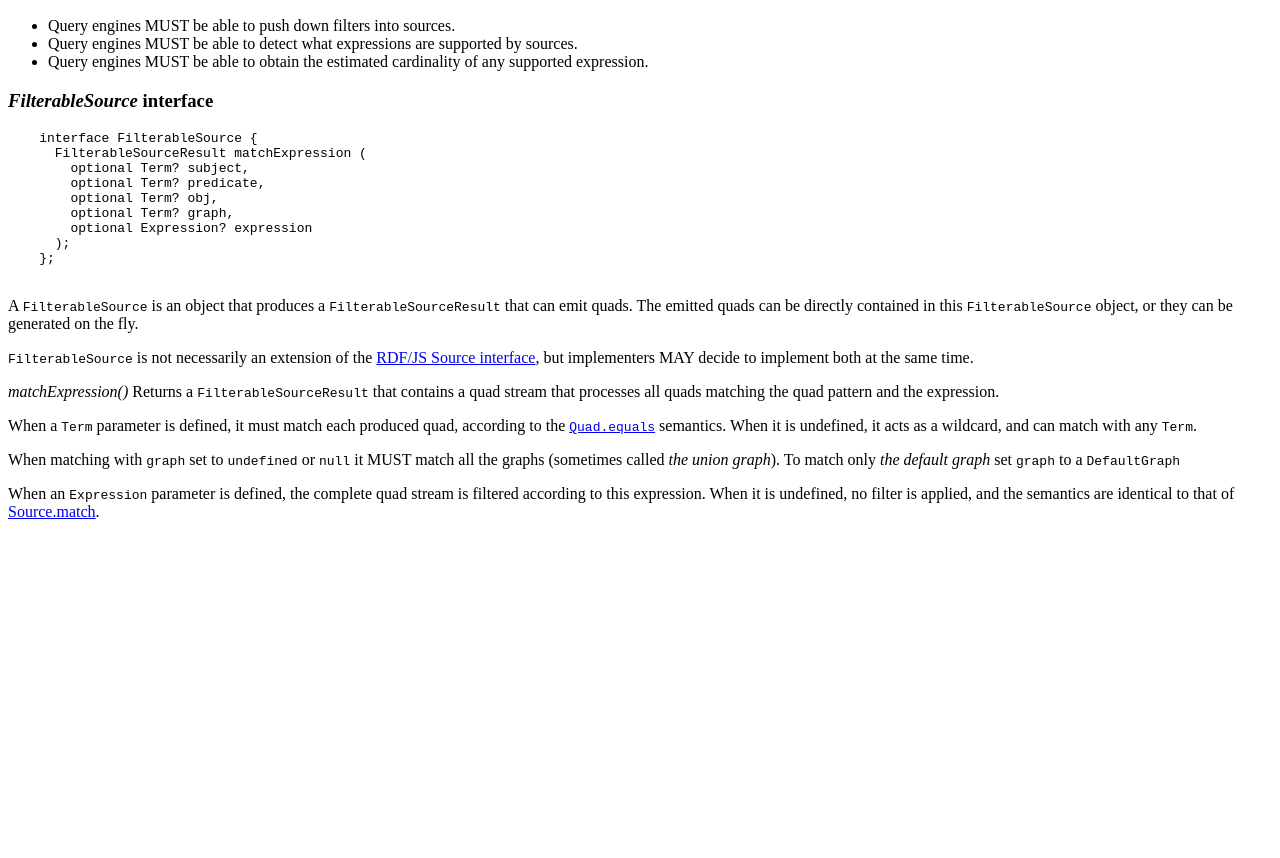
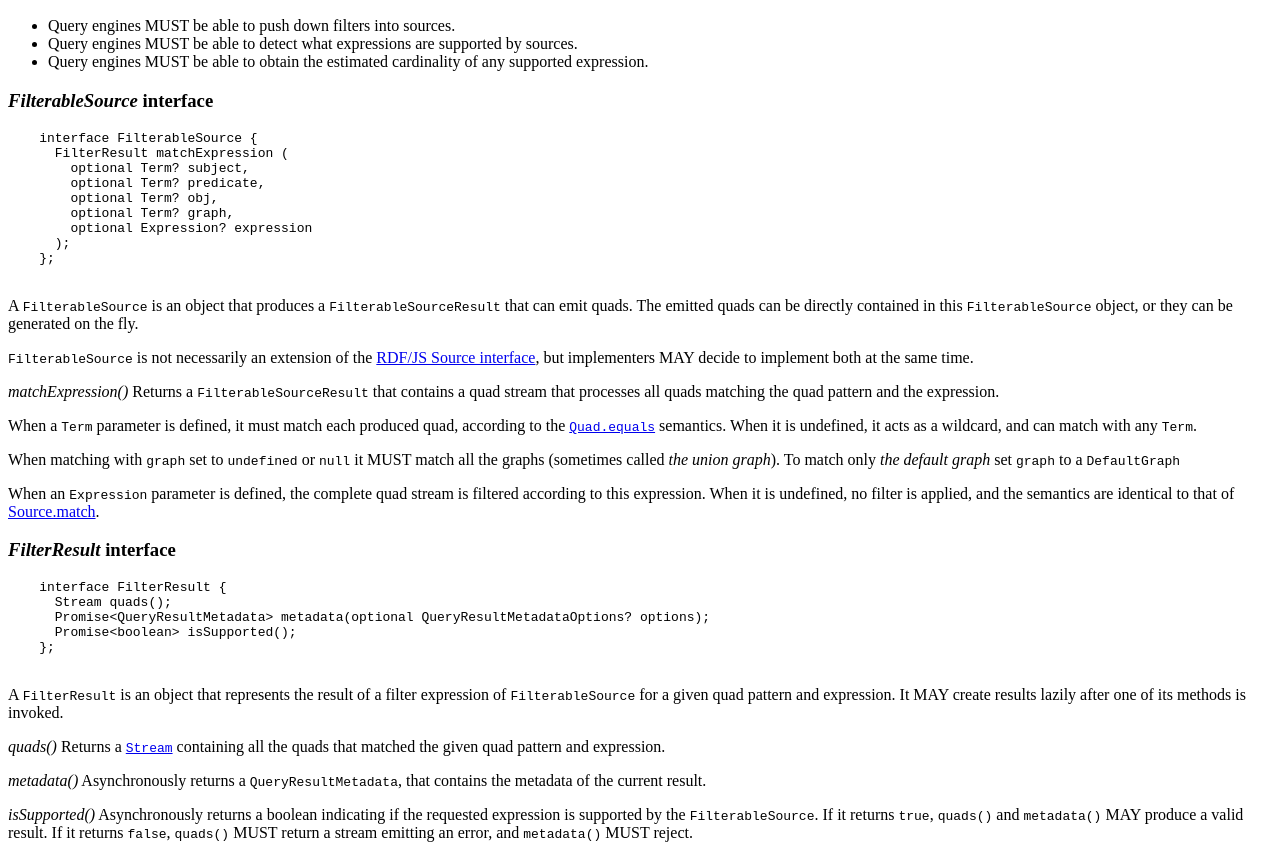
Before and after one commit to rdfjs/query-spec, a plain HTML site: page index.html in a window 1280 px wide. Shown: the part 582-1440 px from the top of the page. Before the commit the page ends 1119 px from the top, so only its background shows below. Drawn offline with Linux system fonts and the light colour scheme.

Commit message:
Add FilterResult interface

```diff
--- a/index.html
+++ b/index.html
@@ -105,7 +105,7 @@
 
     <pre class="idl">
     interface FilterableSource {
-      FilterableSourceResult matchExpression (
+      FilterResult matchExpression (
         optional Term? subject,
         optional Term? predicate,
         optional Term? obj,
@@ -139,6 +139,34 @@
     </p>
   </section>
 
+  <section data-dfn-for="FilterResult">
+    <h3><dfn>FilterResult</dfn> interface</h3>
+
+    <pre class="idl">
+    interface FilterResult {
+      Stream quads();
+      Promise&lt;QueryResultMetadata&gt; metadata(optional QueryResultMetadataOptions? options);
+      Promise&lt;boolean&gt; isSupported();
+    };
+    </pre>
+
+    <p>
+      A <code>FilterResult</code> is an object that represents the result of a filter expression of <code>FilterableSource</code> for a given quad pattern and expression.
+      It MAY create results lazily after one of its methods is invoked.
+    </p>
+    <p>
+      <dfn>quads()</dfn> Returns a <a href="https://rdf.js.org/stream-spec/#stream-interface"><code>Stream<Quad></code></a> containing all the quads that matched the given quad pattern and expression.
+    </p>
+    <p>
+      <dfn>metadata()</dfn> Asynchronously returns a <code>QueryResultMetadata</code>, that contains the metadata of the current result.
+    </p>
+    <p>
+      <dfn>isSupported()</dfn> Asynchronously returns a boolean indicating if the requested expression is supported by the <code>FilterableSource</code>.
+      If it returns <code>true</code>, <code>quads()</code> and <code>metadata()</code> MAY produce a valid result.
+      If it returns <code>false</code>, <code>quads()</code> MUST return a stream emitting an error, and <code>metadata()</code> MUST reject.
+    </p>
+  </section>
+
 </section>
 
 </body>
```
